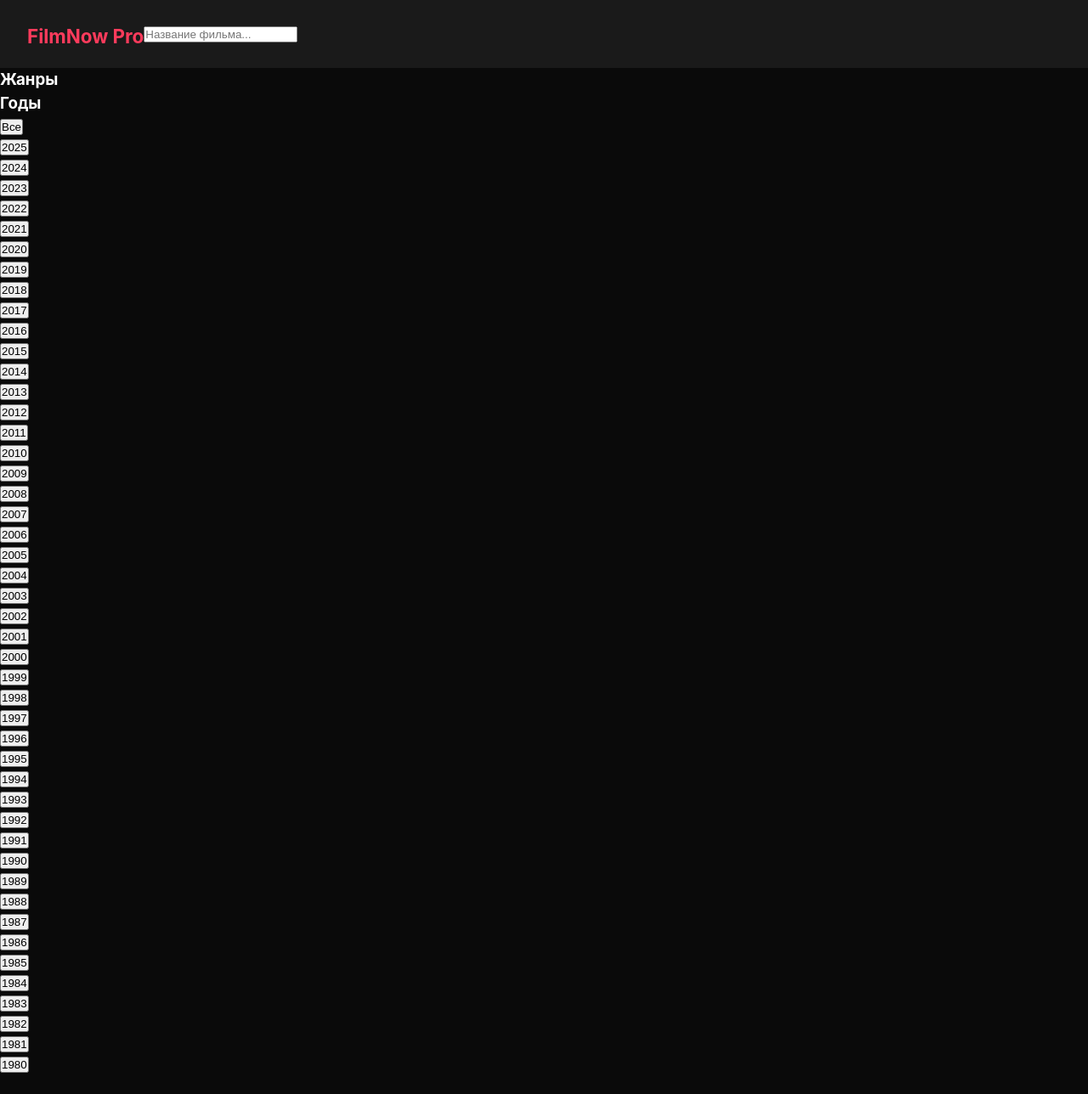
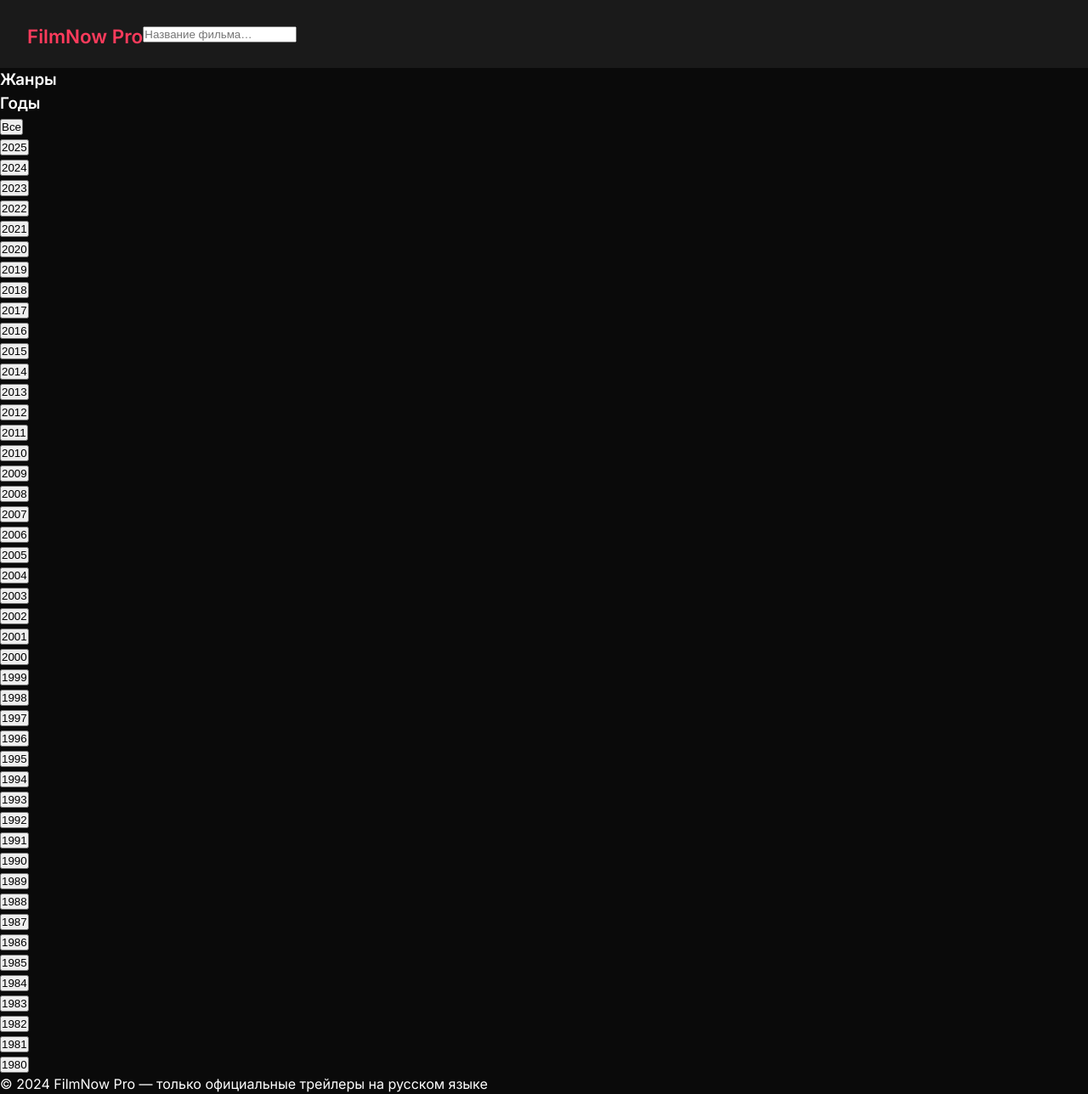
Before and after one commit to qgor5/kinoTop, a plain HTML site: page index.html in a window 1280 px wide. Shown: the whole page at 85% size. Before the commit the page ends 1264 px from the top, so only its background shows below. Drawn offline with Linux system fonts and the light colour scheme; no server answers.

Commit message:
Update index.html

```diff
--- a/index.html
+++ b/index.html
@@ -3,29 +3,41 @@
 <head>
   <meta charset="UTF-8">
   <meta name="viewport" content="width=device-width,initial-scale=1">
-  <title>FilmNow Pro — трейлеры фильмов</title>
+  <title>FilmNow Pro — официальные трейлеры фильмов на русском</title>
+  <meta name="description" content="Свежие русские трейлеры, актёры, даты, описания. Жмите и смотрите.">
   <link rel="stylesheet" href="css/style.css">
+  <link href="https://fonts.googleapis.com/css2?family=Inter:wght@300;400;600&display=swap" rel="stylesheet">
 </head>
 <body>
   <header>
     <h1><a href="/">FilmNow Pro</a></h1>
-    <input id="searchInput" placeholder="Название фильма...">
+    <input id="searchInput" placeholder="Название фильма…">
   </header>
 
   <main class="layout">
+    <!-- Боковая панель: жанры + годы -->
     <aside class="sidebar">
-      <h3>Жанры</h3>
-      <ul id="genreList"></ul>
-      <h3>Годы</h3>
-      <ul id="yearList"></ul>
+      <section>
+        <h3>Жанры</h3>
+        <ul id="genreList"></ul>
+      </section>
+      <section>
+        <h3>Годы</h3>
+        <ul id="yearList"></ul>
+      </section>
     </aside>
 
+    <!-- Фильмы -->
     <section class="content">
       <div id="moviesGrid" class="movies-grid"></div>
       <div id="pagination" class="pagination"></div>
     </section>
   </main>
 
+  <footer>
+    <p>© 2024 FilmNow Pro — только официальные трейлеры на русском языке</p>
+  </footer>
+
   <script src="js/app.js"></script>
 </body>
 </html>
```
